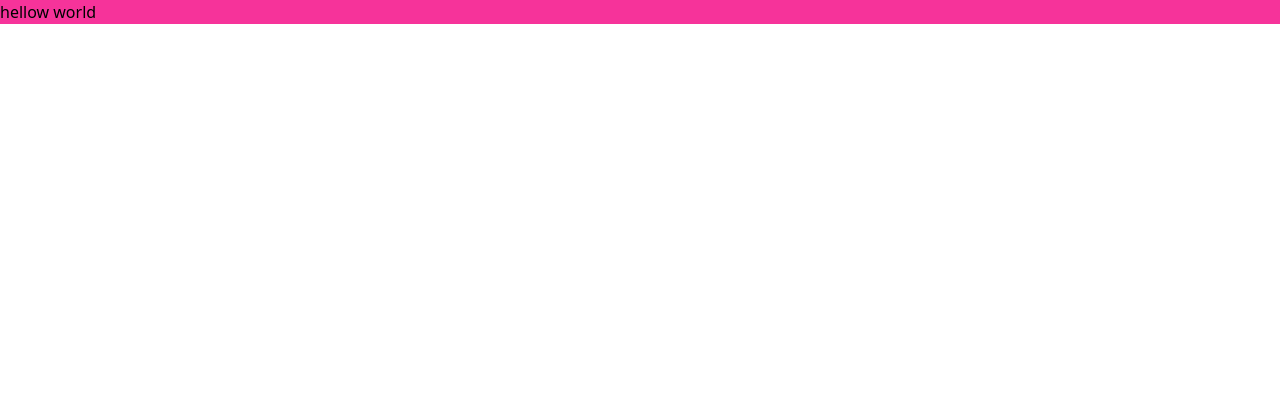
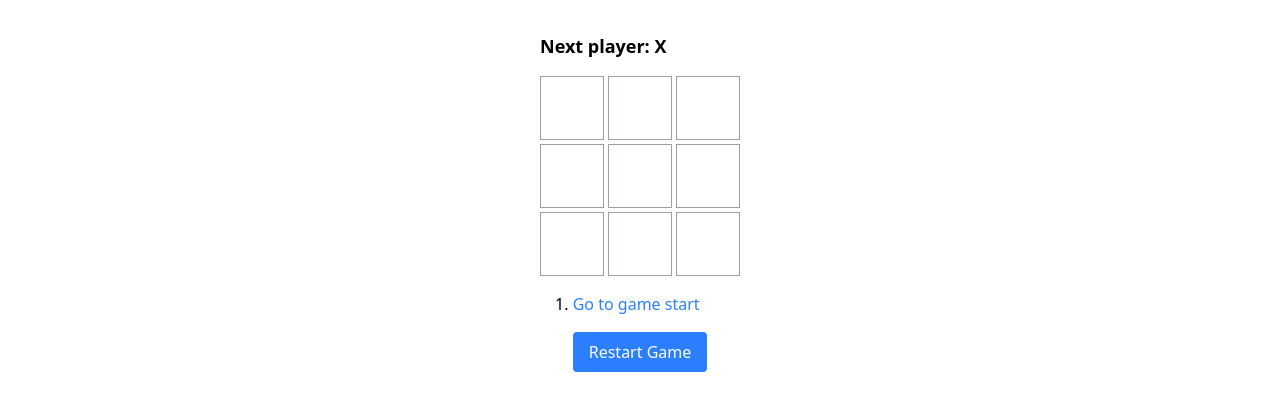
Before and after one commit to vinayak746/Tic-Tac-Toe, a React (Vite) app in the folder Tic-Tac-Toe/: page / in a window 1280 px wide. Shown: the top 410 px of the page. Built offline with nearby package versions, Linux system fonts and the light colour scheme.

Commit message:
Implement Tic-Tac-Toe game logic and UI components

```diff
--- a/Tic-Tac-Toe/src/App.jsx
+++ b/Tic-Tac-Toe/src/App.jsx
@@ -1,7 +1,125 @@
 import { useState } from "react";
 
-function App() {
-  return <div className="bg-pink-500 ">hellow world</div>;
+function Square({ value, onSquareClick }) {
+  return (
+    <button
+      className="w-16 h-16 bg-white border border-gray-400 text-xl font-bold flex items-center justify-center hover:bg-gray-100"
+      onClick={onSquareClick}
+    >
+      {value}
+    </button>
+  );
 }
 
-export default App;
+function Board({ xIsNext, squares, onPlay }) {
+  function handleClick(i) {
+    if (calculateWinner(squares) || squares[i]) {
+      return;
+    }
+    const nextSquares = squares.slice();
+    if (xIsNext) {
+      nextSquares[i] = "X";
+    } else {
+      nextSquares[i] = "O";
+    }
+    onPlay(nextSquares);
+  }
+
+  const winner = calculateWinner(squares);
+  let status;
+  if (winner) {
+    status = "Winner: " + winner;
+  } else if (squares.every((square) => square !== null)) {
+    status = "It's a draw!";
+  } else {
+    status = "Next player: " + (xIsNext ? "X" : "O");
+  }
+
+  return (
+    <>
+      <div className="text-lg font-semibold mb-4">{status}</div>
+      <div className="grid grid-cols-3 gap-1">
+        {squares.map((square, i) => (
+          <Square key={i} value={square} onSquareClick={() => handleClick(i)} />
+        ))}
+      </div>
+    </>
+  );
+}
+
+export default function Game() {
+  const [history, setHistory] = useState([Array(9).fill(null)]);
+  const [currentMove, setCurrentMove] = useState(0);
+  const xIsNext = currentMove % 2 === 0;
+  const currentSquares = history[currentMove];
+
+  function handlePlay(nextSquares) {
+    const nextHistory = [...history.slice(0, currentMove + 1), nextSquares];
+    setHistory(nextHistory);
+    setCurrentMove(nextHistory.length - 1);
+  }
+
+  function jumpTo(nextMove) {
+    setCurrentMove(nextMove);
+  }
+
+  function resetGame() {
+    setHistory([Array(9).fill(null)]);
+    setCurrentMove(0);
+  }
+
+  const moves = history.map((squares, move) => {
+    let description;
+    if (move > 0) {
+      description = "Go to move #" + move;
+    } else {
+      description = "Go to game start";
+    }
+    return (
+      <li key={move}>
+        <button
+          className="text-blue-500 hover:underline"
+          onClick={() => jumpTo(move)}
+        >
+          {description}
+        </button>
+      </li>
+    );
+  });
+
+  return (
+    <div className="flex flex-col items-center mt-8">
+      <div className="game-board mb-4">
+        <Board xIsNext={xIsNext} squares={currentSquares} onPlay={handlePlay} />
+      </div>
+      <div className="game-info">
+        <ol className="list-decimal">{moves}</ol>
+        <button
+          className="mt-4 px-4 py-2 bg-blue-500 text-white rounded hover:bg-blue-600"
+          onClick={resetGame}
+        >
+          Restart Game
+        </button>
+      </div>
+    </div>
+  );
+}
+
+function calculateWinner(squares) {
+  const lines = [
+    [0, 1, 2],
+    [3, 4, 5],
+    [6, 7, 8],
+    [0, 3, 6],
+    [1, 4, 7],
+    [2, 5, 8],
+    [0, 4, 8],
+    [2, 4, 6],
+  ];
+  for (const [a, b, c] of lines) {
+    if (squares[a] && squares[a] === squares[b] && squares[a] === squares[c]) {
+      return squares[a];
+    }
+  }
+  return null;
+}
```
